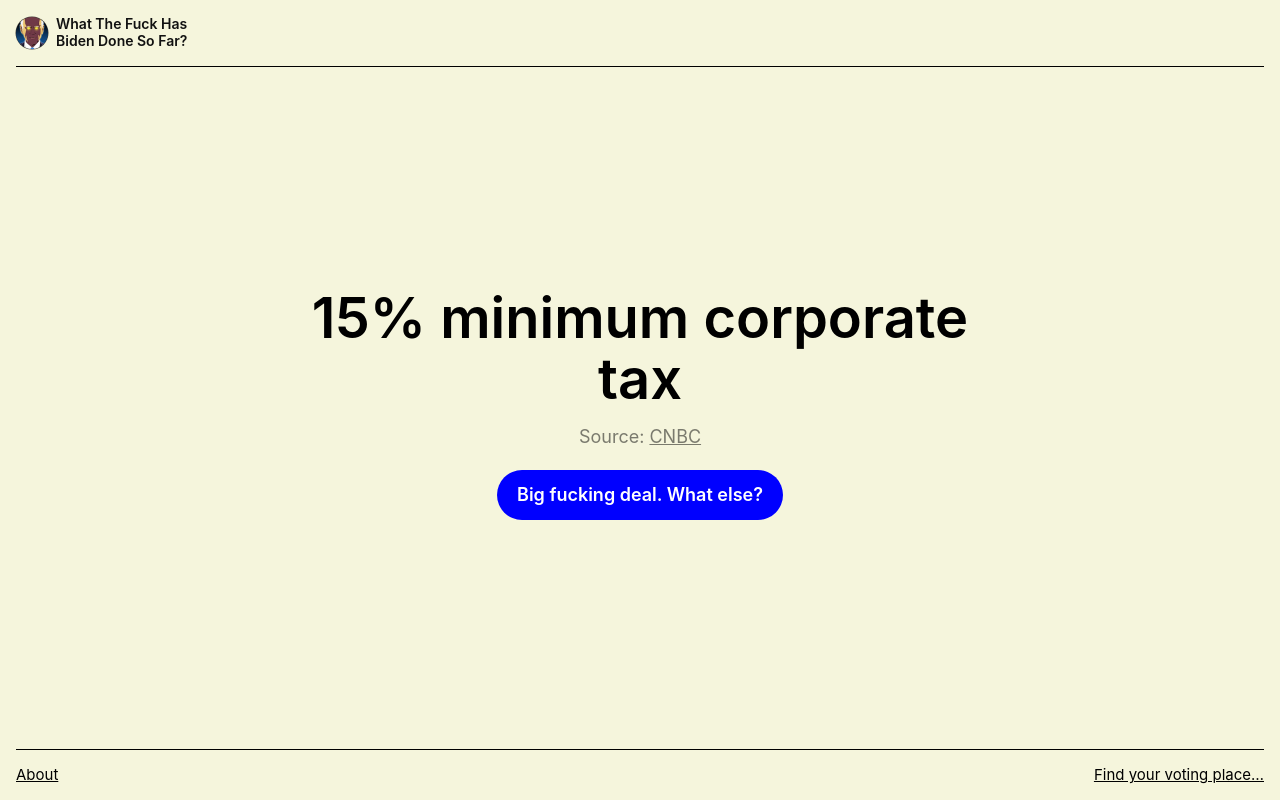
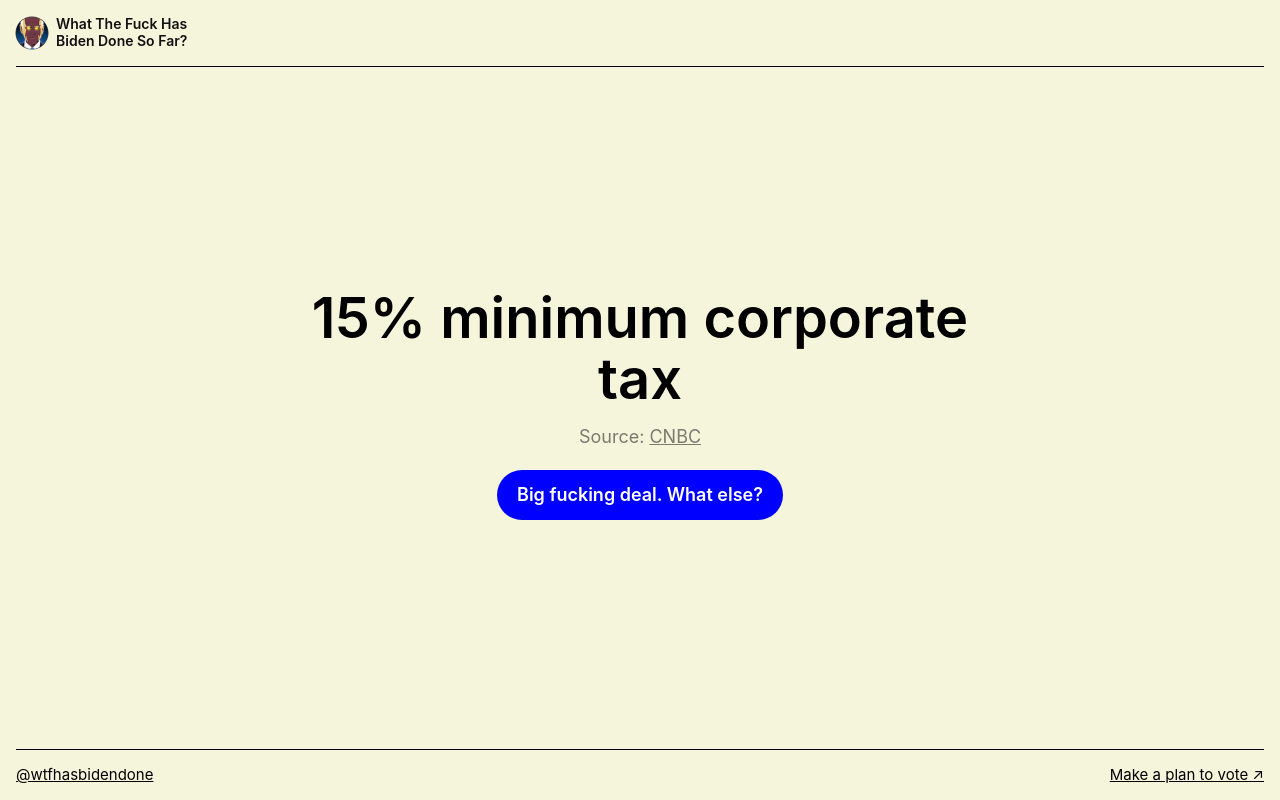
Before and after one commit to rxb/wtf-done, a Next.js app: page / in a window 1280 px wide. Built offline with nearby package versions, Linux system fonts and the light colour scheme.

Commit message:
footer update

```diff
--- a/components/shared.js
+++ b/components/shared.js
@@ -84,11 +84,11 @@ export const Footer = (props) => {
    return(
       <div className={styles.footer} style={{flex: 0, borderTop: '1px solid black'}}>
           <div className={styles.footerText} style={{display: 'flex', justifyContent: 'space-between'}}>
-            <Link href="/about">
-               <span className={styles.link}>About</span>
-            </Link>
-            <a href="" className={styles.link} onClick={(e)=>{ e.preventDefault(); alert('need to find a good site for this'); }}>
-              Find your voting place&hellip;
+            <a href="https://twitter.com/wtfhasbidendone">
+               <span className={styles.link}>@wtfhasbidendone</span>
+            </a>
+            <a href="https://turbovote.org" className={styles.link}>
+              Make a plan to vote &#8599;
             </a>
           </div>
         </div>
```
